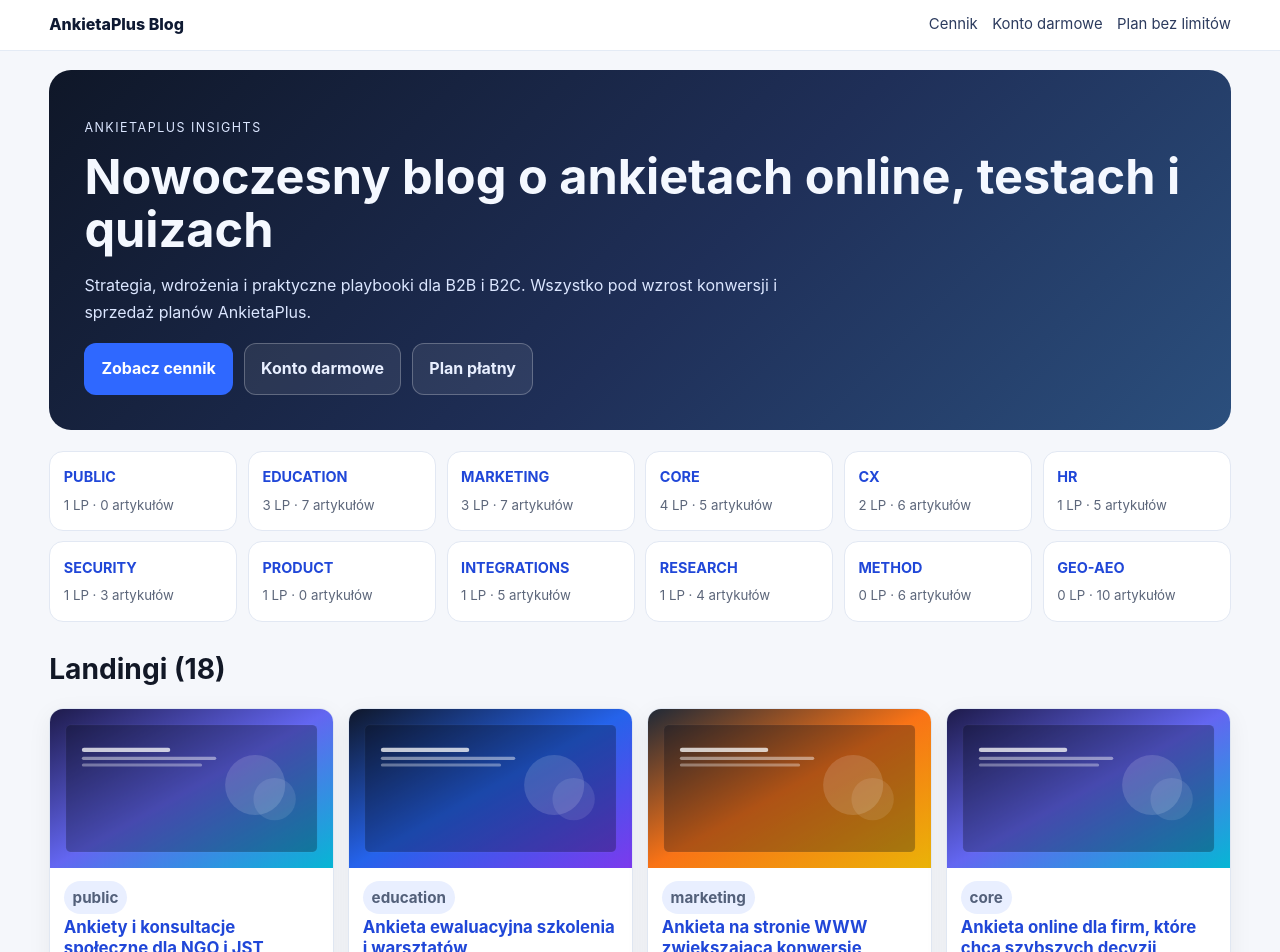
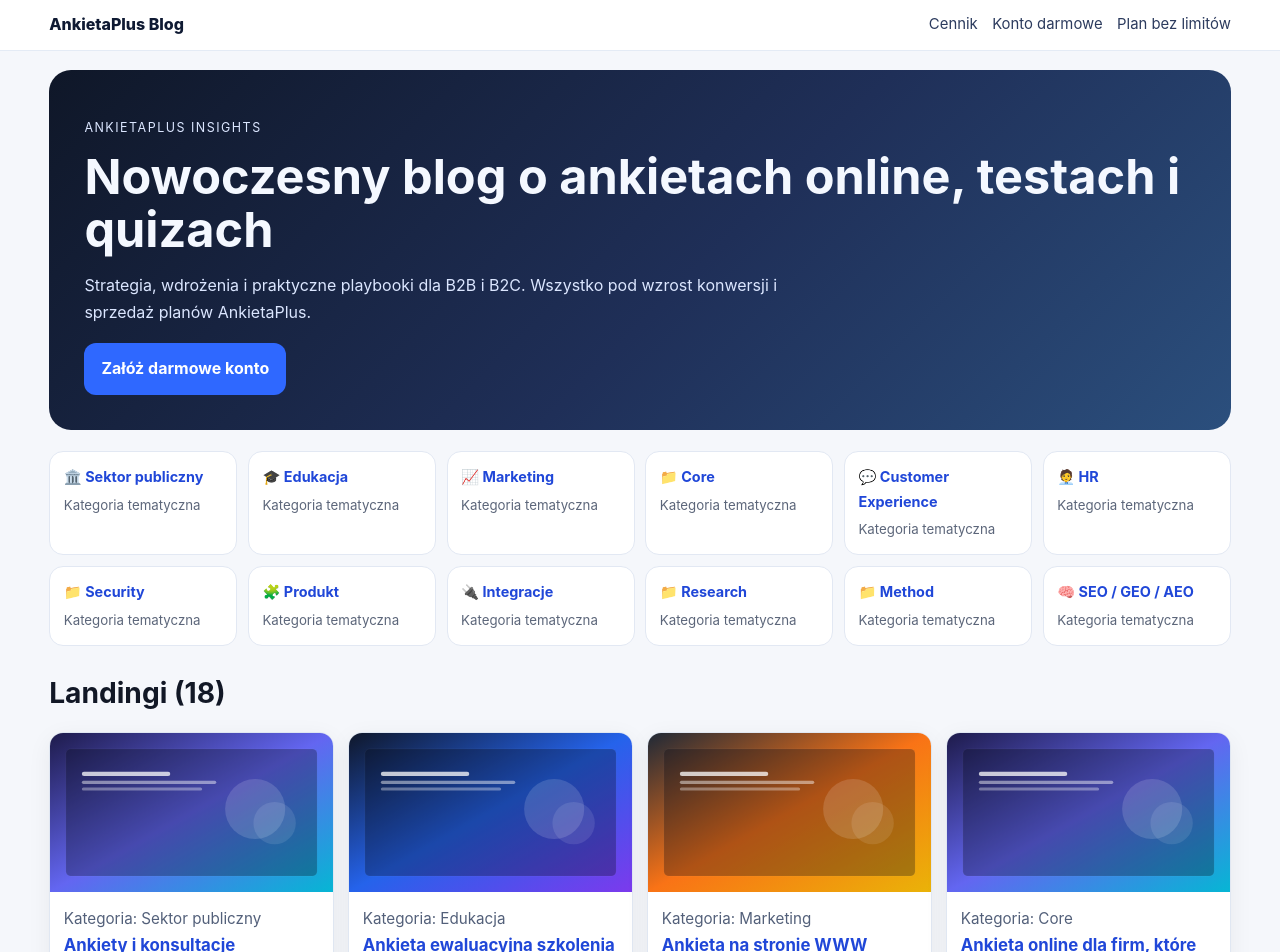
Before and after one commit to tron-mg/ankietaplus-blog, a Next.js app: page / in a window 1280 px wide. Shown: the top 952 px of the page. Built offline with nearby package versions, Linux system fonts and the light colour scheme.

Commit message:
feat: localize category labels/icons and simplify homepage CTA/category cards

```diff
--- a/app/blog/[slug]/page.tsx
+++ b/app/blog/[slug]/page.tsx
@@ -3,6 +3,7 @@
 import ReactMarkdown from 'react-markdown';
 import remarkGfm from 'remark-gfm';
 import { getDoc, listDocs } from '@/lib/content';
+import { getCategoryMeta } from '@/lib/categories';
 import { notFound } from 'next/navigation';
 
 export function generateStaticParams() {
@@ -26,6 +27,7 @@
     .slice(0, 6);
 
   const relatedLandings = listDocs('landings').filter((d) => d.category === doc.category).slice(0, 3);
+  const cat = getCategoryMeta(doc.category);
 
   const articleLd = {
     '@context': 'https://schema.org',
@@ -66,10 +68,10 @@
 
       <article className="article-main medium-style">
         <nav className="breadcrumbs">
-          <Link href="/">Start</Link> / <Link href={`/kategoria/${doc.category}`}>{doc.category}</Link> / <span>{doc.title}</span>
+          <Link href="/">Start</Link> / <Link href={`/kategoria/${doc.category}`}>{cat.label}</Link> / <span>{doc.title}</span>
         </nav>
         <Image src={doc.cover} alt={doc.title} width={1200} height={675} className="hero-image" />
-        <p className="tag">{doc.category}</p>
+        <p className="tag">{cat.label}</p>
         <h1>{doc.title}</h1>
         <div className="meta-row">Autor: <strong>{doc.author}</strong> · Publikacja: {doc.publishedAt} · Czas czytania: {doc.readingTimeMin} min</div>
         <ReactMarkdown remarkPlugins={[remarkGfm]}>{doc.body}</ReactMarkdown>
--- a/app/globals.css
+++ b/app/globals.css
@@ -78,6 +78,7 @@
 .card h3 { margin: .2rem 0 .35rem; line-height: 1.25; font-size: 1.05rem; }
 .card p { margin: 0; color: #53607a; font-size: .95rem; }
 .tag { display:inline-block; padding:.2rem .55rem; border-radius:999px; background:#e9efff; color:#1f4fd8; font-size:.76rem; font-weight:700; margin:.1rem 0 .3rem; }
+.category-line { margin: .1rem 0 .35rem; color:#5b6882; font-size:.85rem; }
 
 .article-wrap { max-width: 1220px; margin: 0 auto; padding: 1.2rem; display:grid; grid-template-columns:minmax(0, 760px) 320px; gap: 1rem; }
 .article-main { background:#fff; border:1px solid #e0e7f2; border-radius:16px; padding: 1.1rem 1.3rem; }
--- a/app/landing/[slug]/page.tsx
+++ b/app/landing/[slug]/page.tsx
@@ -3,6 +3,7 @@
 import ReactMarkdown from 'react-markdown';
 import remarkGfm from 'remark-gfm';
 import { getDoc, listDocs } from '@/lib/content';
+import { getCategoryMeta } from '@/lib/categories';
 import { notFound } from 'next/navigation';
 
 export function generateStaticParams() {
@@ -26,6 +27,7 @@
     .slice(0, 4);
 
   const relatedBlog = listDocs('blog').filter((d) => d.category === doc.category).slice(0, 6);
+  const cat = getCategoryMeta(doc.category);
 
   const pageLd = {
     '@context': 'https://schema.org',
@@ -61,10 +63,10 @@
       <script type="application/ld+json" dangerouslySetInnerHTML={{ __html: JSON.stringify(breadcrumbLd) }} />
       <article className="article-main medium-style">
         <nav className="breadcrumbs">
-          <Link href="/">Start</Link> / <Link href={`/kategoria/${doc.category}`}>{doc.category}</Link> / <span>{doc.title}</span>
+          <Link href="/">Start</Link> / <Link href={`/kategoria/${doc.category}`}>{cat.label}</Link> / <span>{doc.title}</span>
         </nav>
         <Image src={doc.cover} alt={doc.title} width={1200} height={675} className="hero-image" />
-        <p className="tag">{doc.category}</p>
+        <p className="tag">{cat.label}</p>
         <h1>{doc.title}</h1>
         <div className="meta-row">Autor: <strong>{doc.author}</strong> · Publikacja: {doc.publishedAt} · Czas czytania: {doc.readingTimeMin} min</div>
         <ReactMarkdown remarkPlugins={[remarkGfm]}>{doc.body}</ReactMarkdown>
--- a/app/page.tsx
+++ b/app/page.tsx
@@ -1,6 +1,7 @@
 import Image from 'next/image';
 import Link from 'next/link';
 import { listDocs } from '@/lib/content';
+import { getCategoryMeta } from '@/lib/categories';
 
 export default function Home() {
   const landings = listDocs('landings');
@@ -28,22 +29,20 @@
           konwersji i sprzedaż planów AnkietaPlus.
         </p>
         <div className="cta-row">
-          <a href="https://ankietaplus.pl/cennik" className="btn btn-primary">Zobacz cennik</a>
-          <a href="https://ankietaplus.pl/rejestracja?plan=1" className="btn btn-ghost">Konto darmowe</a>
-          <a href="https://ankietaplus.pl/rejestracja?plan=10" className="btn btn-ghost">Plan płatny</a>
+          <a href="https://ankietaplus.pl/rejestracja?plan=1" className="btn btn-primary">Załóż darmowe konto</a>
         </div>
       </header>
 
       <section className="hub-grid">
-        {categories.map((cat) => (
-          <article key={cat} className="hub-card">
-            <h3><Link href={`/kategoria/${cat}`}>{cat.toUpperCase()}</Link></h3>
-            <p>
-              {landings.filter((d) => d.category === cat).length} LP ·{' '}
-              {blog.filter((d) => d.category === cat).length} artykułów
-            </p>
-          </article>
-        ))}
+        {categories.map((cat) => {
+          const meta = getCategoryMeta(cat);
+          return (
+            <article key={cat} className="hub-card">
+              <h3><Link href={`/kategoria/${cat}`}>{meta.icon} {meta.label}</Link></h3>
+              <p>Kategoria tematyczna</p>
+            </article>
+          );
+        })}
       </section>
 
       <section id="landingi" className="section">
@@ -53,7 +52,7 @@
             <article key={d.slug} className="card">
               <Image src={d.cover} alt={d.title} width={800} height={450} className="thumb" />
               <div className="card-body">
-                <p className="tag">{d.category}</p>
+                <p className="category-line">Kategoria: {getCategoryMeta(d.category).label}</p>
                 <h3><Link href={`/landing/${d.slug}`}>{d.title}</Link></h3>
                 <p>{d.metaDescription}</p>
               </div>
@@ -69,7 +68,7 @@
             <article key={d.slug} className="card">
               <Image src={d.cover} alt={d.title} width={800} height={450} className="thumb" />
               <div className="card-body">
-                <p className="tag">{d.category}</p>
+                <p className="category-line">Kategoria: {getCategoryMeta(d.category).label}</p>
                 <h3><Link href={`/blog/${d.slug}`}>{d.title}</Link></h3>
                 <p>{d.metaDescription}</p>
               </div>
--- /dev/null
+++ b/lib/categories.ts
@@ -0,0 +1,25 @@
+const CATEGORY_META: Record<string, { label: string; icon: string }> = {
+  marketing: { label: 'Marketing', icon: '📈' },
+  education: { label: 'Edukacja', icon: '🎓' },
+  hr: { label: 'HR', icon: '🧑‍💼' },
+  cx: { label: 'Customer Experience', icon: '💬' },
+  product: { label: 'Produkt', icon: '🧩' },
+  sales: { label: 'Sprzedaż', icon: '💼' },
+  public: { label: 'Sektor publiczny', icon: '🏛️' },
+  ngo: { label: 'NGO', icon: '🤝' },
+  'e-commerce': { label: 'E-commerce', icon: '🛒' },
+  integrations: { label: 'Integracje', icon: '🔌' },
+  'geo-aeo': { label: 'SEO / GEO / AEO', icon: '🧠' },
+  general: { label: 'Ogólne', icon: '📚' },
+};
+
+function titleCaseSlug(slug: string) {
+  return slug
+    .split('-')
+    .map((s) => s.charAt(0).toUpperCase() + s.slice(1))
+    .join(' ');
+}
+
+export function getCategoryMeta(slug: string) {
+  return CATEGORY_META[slug] || { label: titleCaseSlug(slug), icon: '📁' };
+}
```
Also changed, not shown: app/kategoria/[slug]/page.tsx (+7 -3 lines).
